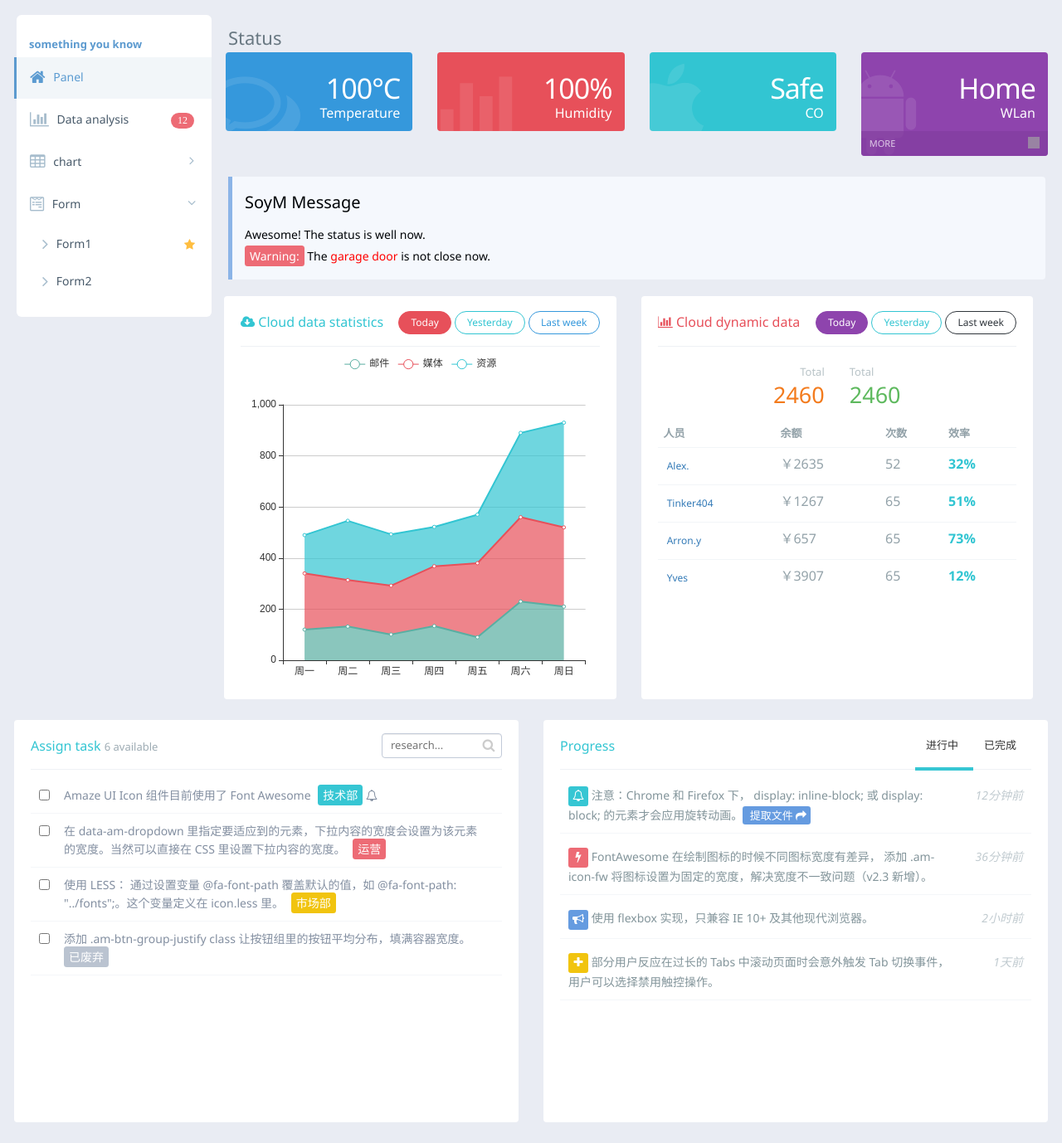
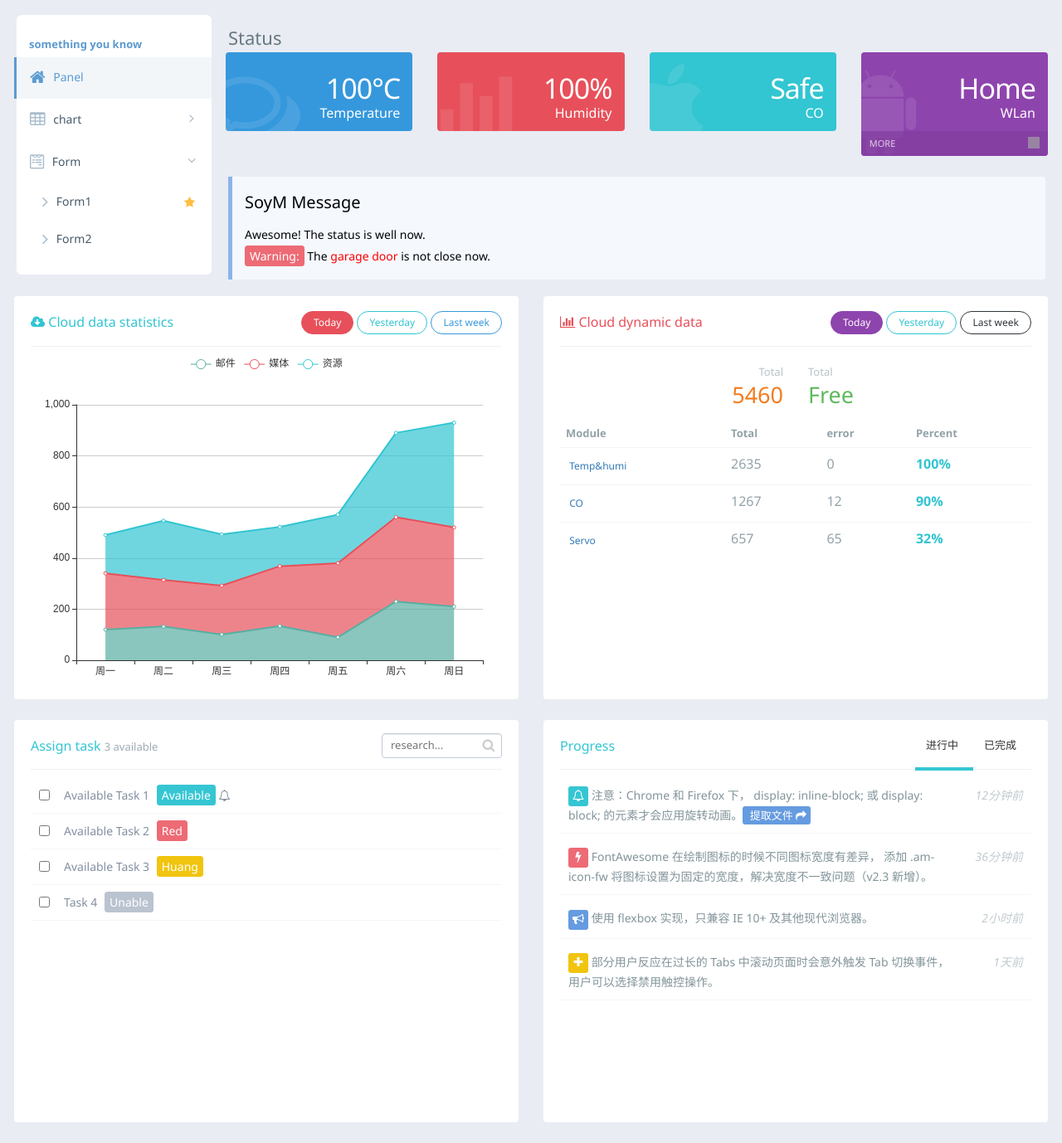
Before and after one commit to SoyM/Lazy-page, a Django app: page /panel/ in a window 1280 px wide. Shown: the part 77-1455 px from the top of the page at 83% size. Run offline with Django 3.2, Linux system fonts and the light colour scheme; grey boxes are pictures that could not be loaded.

Commit message:
update page

```diff
--- a/red/templates/red/panel.html
+++ b/red/templates/red/panel.html
@@ -16,15 +16,6 @@
                         <a href="index.html" class="nav-link active">
                             <i class="am-icon-home"></i>
                             <span>Panel</span>
-                        </a>
-                    </li>
-                    <li class="tpl-left-nav-item">
-                        <a href="chart.html" class="nav-link tpl-left-nav-link-list">
-                            <i class="am-icon-bar-chart"></i>
-                            <span>Data analysis</span>
-                            <i class="tpl-left-nav-content tpl-badge-danger">
-                                12
-                            </i>
                         </a>
                     </li>
 
@@ -197,59 +188,50 @@
                         <div class="number-stats">
                             <div class="stat-number am-fl am-u-md-6">
                                 <div class="title am-text-right"> Total</div>
-                                <div class="number am-text-right am-text-warning"> 2460</div>
+                                <div class="number am-text-right am-text-warning"> 5460</div>
                             </div>
                             <div class="stat-number am-fr am-u-md-6">
                                 <div class="title"> Total</div>
-                                <div class="number am-text-success"> 2460</div>
+                                <div class="number am-text-success"> Free </div>
                             </div>
                         </div>
 
                         <table class="am-table tpl-table">
                             <thead>
                             <tr class="tpl-table-uppercase">
-                                <th>人员</th>
-                                <th>余额</th>
-                                <th>次数</th>
-                                <th>效率</th>
+                                <th>Module</th>
+                                <th>Total</th>
+                                <th>error</th>
+                                <th>Percent</th>
                             </tr>
                             </thead>
                             <tbody>
                             <tr>
                                 <td>
                                     <img src="" alt="" class="user-pic">
-                                    <a class="user-name" href="###">Alex.</a>
+                                    <a class="user-name" href="#">Temp&humi</a>
                                 </td>
-                                <td>￥2635</td>
-                                <td>52</td>
-                                <td class="font-green bold">32%</td>
+                                <td>2635</td>
+                                <td>0</td>
+                                <td class="font-green bold">100%</td>
                             </tr>
                             <tr>
                                 <td>
                                     <img src="" alt="" class="user-pic">
-                                    <a class="user-name" href="###">Tinker404</a>
+                                    <a class="user-name" href="#">CO</a>
                                 </td>
-                                <td>￥1267</td>
-                                <td>65</td>
-                                <td class="font-green bold">51%</td>
+                                <td>1267</td>
+                                <td>12</td>
+                                <td class="font-green bold">90%</td>
                             </tr>
                             <tr>
                                 <td>
                                     <img src="" alt="" class="user-pic">
-                                    <a class="user-name" href="###">Arron.y</a>
+                                    <a class="user-name" href="#">Servo</a>
                                 </td>
-                                <td>￥657</td>
+                                <td>657</td>
                                 <td>65</td>
-                                <td class="font-green bold">73%</td>
-                            </tr>
-                            <tr>
-                                <td>
-                                    <img src="" alt="" class="user-pic">
-                                    <a class="user-name" href="###">Yves</a>
-                                </td>
-                                <td>￥3907</td>
-                                <td>65</td>
-                                <td class="font-green bold">12%</td>
+                                <td class="font-green bold">32%</td>
                             </tr>
                             </tbody>
                         </table>
@@ -265,7 +247,7 @@
                     <div class="tpl-portlet-title">
                         <div class="tpl-caption font-green ">
                             <span>Assign task</span>
-                            <span class="caption-helper">6 available</span>
+                            <span class="caption-helper">3 available</span>
                         </div>
                         <div class="tpl-portlet-input">
                             <div class="portlet-input input-small input-inline">
@@ -285,8 +267,8 @@
                                         <input type="hidden" value="1" name="test">
                                         <input type="checkbox" class="liChild" value="2" name="test"></div>
                                     <div class="task-title">
-                                        <span class="task-title-sp"> Amaze UI Icon 组件目前使用了 Font Awesome </span>
-                                        <span class="label label-sm label-success">技术部</span>
+                                        <span class="task-title-sp"> Available Task 1 </span>
+                                        <span class="label label-sm label-success">Available</span>
                                         <span class="task-bell">
                                             <i class="am-icon-bell-o"></i>
                                         </span>
@@ -299,16 +281,16 @@
                                             </a>
                                             <ul class="am-dropdown-content tpl-task-list-dropdown-ul">
                                                 <li>
-                                                    <a href="javascript:;">
-                                                        <i class="am-icon-check"></i> 保存 </a>
+                                                    <a href="javascript:">
+                                                        <i class="am-icon-check"></i> Save </a>
                                                 </li>
                                                 <li>
-                                                    <a href="javascript:;">
-                                                        <i class="am-icon-pencil"></i> 编辑 </a>
+                                                    <a href="javascript:">
+                                                        <i class="am-icon-pencil"></i> Edit </a>
                                                 </li>
                                                 <li>
-                                                    <a href="javascript:;">
-                                                        <i class="am-icon-trash-o"></i> 删除 </a>
+                                                    <a href="javascript:">
+                                                        <i class="am-icon-trash-o"></i> Delete </a>
                                                 </li>
                                             </ul>
                                         </div>
@@ -320,8 +302,8 @@
                                         <input type="hidden" value="1" name="test">
                                         <input type="checkbox" class="liChild" value="2" name="test"></div>
                                     <div class="task-title">
-                                        <span class="task-title-sp"> 在 data-am-dropdown 里指定要适应到的元素，下拉内容的宽度会设置为该元素的宽度。当然可以直接在 CSS 里设置下拉内容的宽度。 </span>
-                                        <span class="label label-sm label-danger">运营</span>
+                                        <span class="task-title-sp"> Available Task 2 </span>
+                                        <span class="label label-sm label-danger">Red</span>
                                     </div>
                                     <div class="task-config">
                                         <div class="am-dropdown tpl-task-list-dropdown" data-am-dropdown>
@@ -331,16 +313,16 @@
                                             </a>
                                             <ul class="am-dropdown-content tpl-task-list-dropdown-ul">
                                                 <li>
-                                                    <a href="javascript:;">
-                                                        <i class="am-icon-check"></i> 保存 </a>
+                                                    <a href="javascript:">
+                                                        <i class="am-icon-check"></i> Save </a>
                                                 </li>
                                                 <li>
-                                                    <a href="javascript:;">
-                                                        <i class="am-icon-pencil"></i> 编辑 </a>
+                                                    <a href="javascript:">
+                                                        <i class="am-icon-pencil"></i> Edit </a>
                                                 </li>
                                                 <li>
-                                                    <a href="javascript:;">
-                                                        <i class="am-icon-trash-o"></i> 删除 </a>
+                                                    <a href="javascript:">
+                                                        <i class="am-icon-trash-o"></i> Delete </a>
                                                 </li>
                                             </ul>
                                         </div>
@@ -352,41 +334,8 @@
                                         <input type="hidden" value="1" name="test">
                                         <input type="checkbox" class="liChild" value="2" name="test"></div>
                                     <div class="task-title">
-                                        <span class="task-title-sp"> 使用 LESS： 通过设置变量 @fa-font-path 覆盖默认的值，如 @fa-font-path: "../fonts";。这个变量定义在 icon.less 里。 </span>
-                                        <span class="label label-sm label-warning">市场部</span>
-
-                                    </div>
-                                    <div class="task-config">
-                                        <div class="am-dropdown tpl-task-list-dropdown" data-am-dropdown>
-                                            <a href="###" class="am-dropdown-toggle tpl-task-list-hover "
-                                               data-am-dropdown-toggle>
-                                                <i class="am-icon-cog"></i> <span class="am-icon-caret-down"></span>
-                                            </a>
-                                            <ul class="am-dropdown-content tpl-task-list-dropdown-ul">
-                                                <li>
-                                                    <a href="javascript:;">
-                                                        <i class="am-icon-check"></i> 保存 </a>
-                                                </li>
-                                                <li>
-                                                    <a href="javascript:;">
-                                                        <i class="am-icon-pencil"></i> 编辑 </a>
-                                                </li>
-                                                <li>
-                                                    <a href="javascript:;">
-                                                        <i class="am-icon-trash-o"></i> 删除 </a>
-                                                </li>
-                                            </ul>
-                                        </div>
-                                    </div>
-                                </li>
-
-                                <li>
-                                    <div class="task-checkbox">
-                                        <input type="hidden" value="1" name="test">
-                                        <input type="checkbox" class="liChild" value="2" name="test"></div>
-                                    <div class="task-title">
-                                        <span class="task-title-sp"> 添加 .am-btn-group-justify class 让按钮组里的按钮平均分布，填满容器宽度。 </span>
-                                        <span class="label label-sm label-default">已废弃</span>
+                                        <span class="task-title-sp"> Available Task 3 </span>
+                                        <span class="label label-sm label-warning">Huang</span>
 
                                     </div>
                                     <div class="task-config">
@@ -398,17 +347,35 @@
                                             <ul class="am-dropdown-content tpl-task-list-dropdown-ul">
                                                 <li>
                                                     <a href="javascript:">
-                                                        <i class="am-icon-check"></i> 保存 </a>
+                                                        <i class="am-icon-check"></i> Save </a>
                                                 </li>
                                                 <li>
                                                     <a href="javascript:">
-                                                        <i class="am-icon-pencil"></i> 编辑 </a>
+                                                        <i class="am-icon-pencil"></i> Edit </a>
                                                 </li>
                                                 <li>
                                                     <a href="javascript:">
-                                                        <i class="am-icon-trash-o"></i> 删除 </a>
+                                                        <i class="am-icon-trash-o"></i> Delete </a>
                                                 </li>
                                             </ul>
+                                        </div>
+                                    </div>
+                                </li>
+                                <li>
+                                    <div class="task-checkbox">
+                                        <input type="hidden" value="1" name="test">
+                                        <input type="checkbox" class="liChild" value="2" name="test"></div>
+                                    <div class="task-title">
+                                        <span class="task-title-sp"> Task 4 </span>
+                                        <span class="label label-sm label-default">Unable</span>
+
+                                    </div>
+                                    <div class="task-config">
+                                        <div class="am-dropdown tpl-task-list-dropdown" data-am-dropdown>
+                                            <a href="###" class="am-dropdown-toggle tpl-task-list-hover "
+                                               data-am-dropdown-toggle>
+                                                <i class="am-icon-cog"></i> <span class="am-icon-caret-down"></span>
+                                            </a>
                                         </div>
                                     </div>
                                 </li>
```
